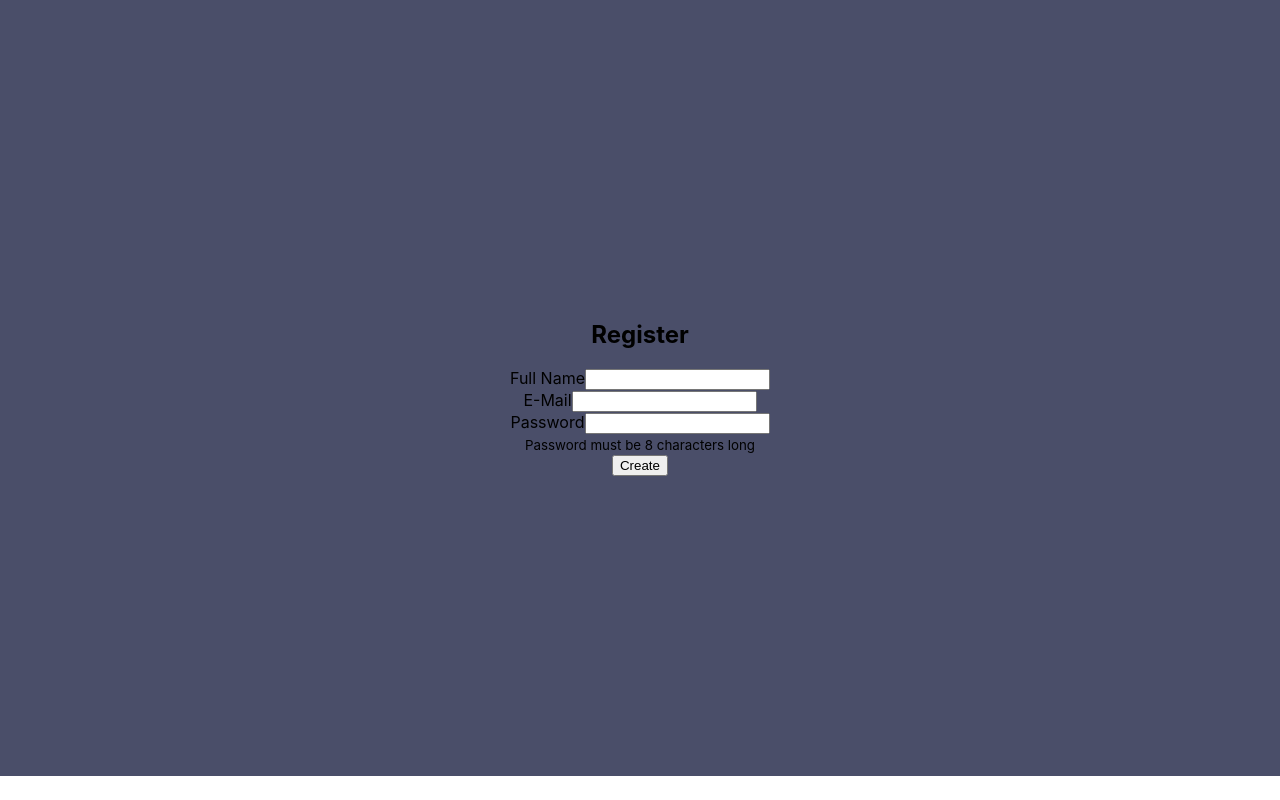
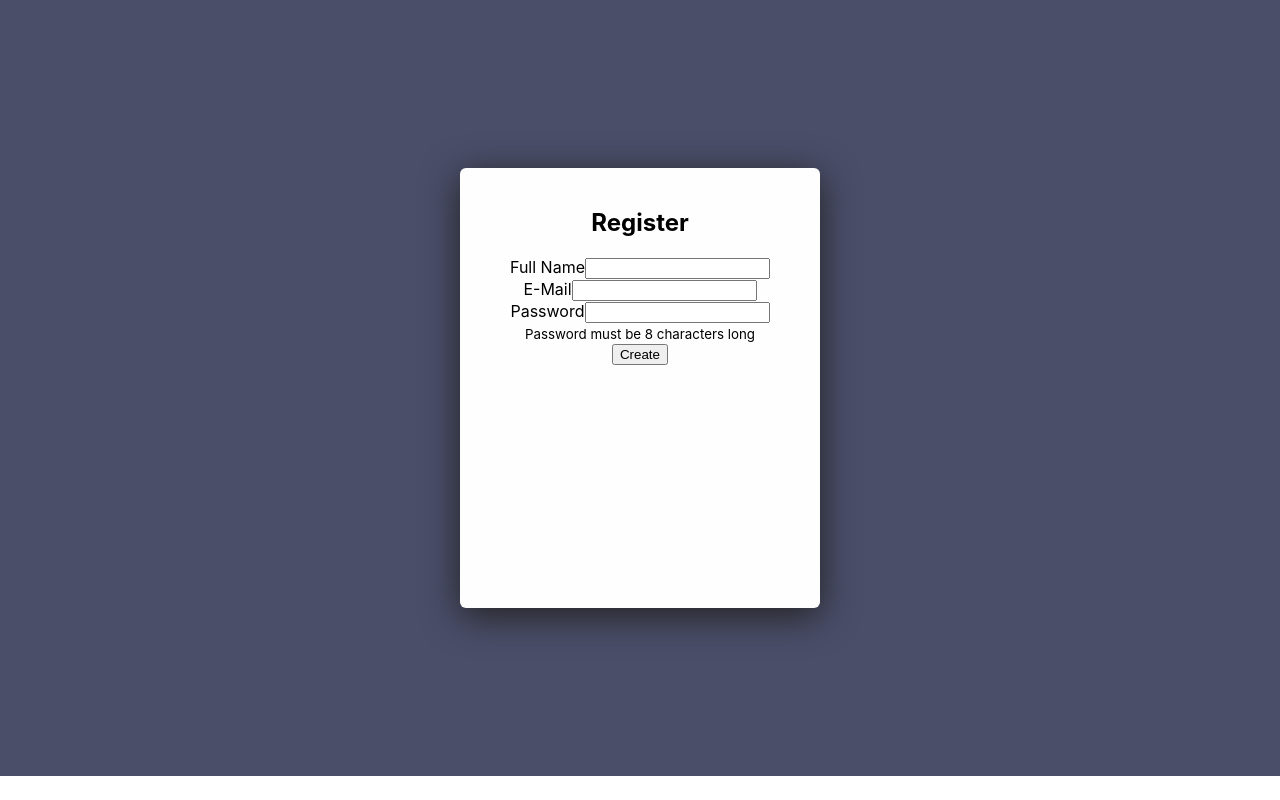
Before and after one commit to PJMantoss/validated_form_2, a React (Create React App) app: page / in a window 1280 px wide. Built offline with nearby package versions, Linux system fonts and the light colour scheme.

Commit message:
Add Styling to form

```diff
--- a/src/App.css
+++ b/src/App.css
@@ -11,3 +11,16 @@
   align-items: center;
   background-color: #4A4E69;
 }
+
+.form-wrapper {
+  display: flex;
+  flex-direction: column;
+  width: 280px;
+  max-width: 80%;
+  min-width: 100px;
+  min-height: 400px;
+  padding: 20px 40px;
+  border-radius: 6px;
+  box-shadow: 0px 8px 36px #222;
+  background-color: #fefefe;
+}
```
